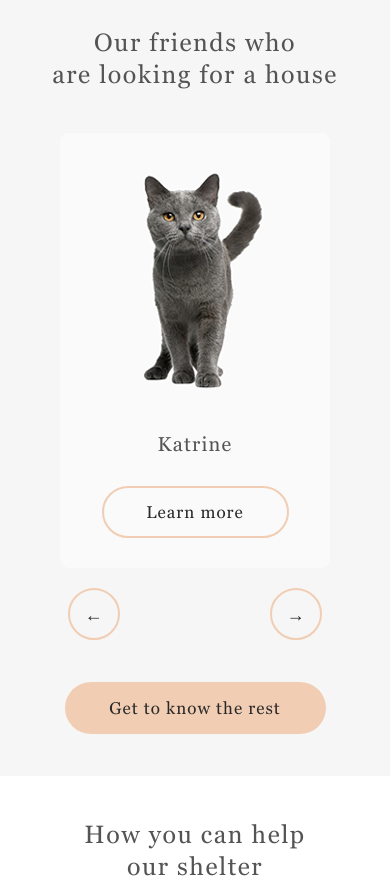
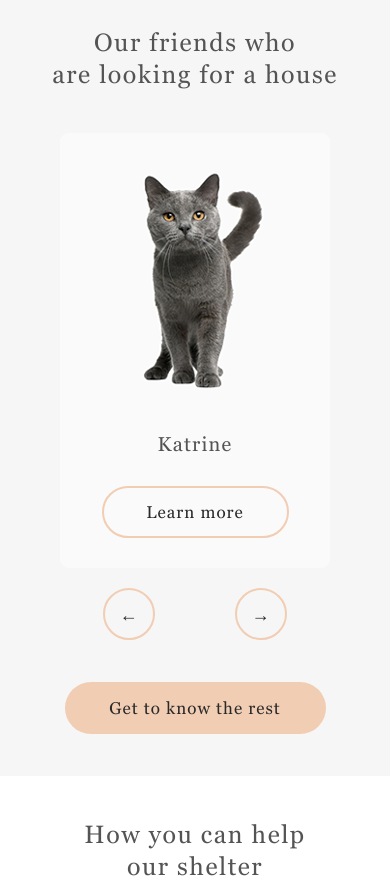
Before and after one commit to shevelevbv/RSS_Projects, a plain HTML site: page shelter/pages/main/index.html in a window 390 px wide. Shown: the part 1740-2626 px from the top of the page. Drawn offline with Linux system fonts and the light colour scheme; a web font is replaced by a local one.

Commit message:
feat: complete project

```diff
--- a/shelter/pages/main/style.css
+++ b/shelter/pages/main/style.css
@@ -298,8 +298,13 @@ body {
     margin-top: 0;
   }
 
+  .our-friends__show {
+    gap: 12px;
+    justify-content: center;
+  }
+
   .our-friends__cards {
-    width: calc(100% - 94px);
+    width: 580px;
     justify-content: center;
     gap: 40px;
   }
@@ -405,8 +410,12 @@ body {
   .our-friends__show {
     height: auto;
     flex-wrap: wrap;
-    gap: 20px calc(100vw - 240px);
+    gap: 20px 80px;
     justify-content: center;
+  }
+
+  .our-friends__cards {
+    width: 100%;
   }
 
   .our-friends__back {
--- a/shelter/pages/shared.css
+++ b/shelter/pages/shared.css
@@ -321,10 +321,12 @@ ul {
   .footer {
     width: 100%;
     height: auto;
-    padding: 15px 30px 0 30px;
+    padding-top: 15px;
+    padding-left: calc((100vw - 700px) * 0.5);
+    padding-right: calc((100vw - 700px) * 0.5);
     flex-wrap: wrap;
     justify-content: center;
-    gap: 65px calc(100vw - 709px);
+    gap: 65px 60px;
   }
 
 }
```
